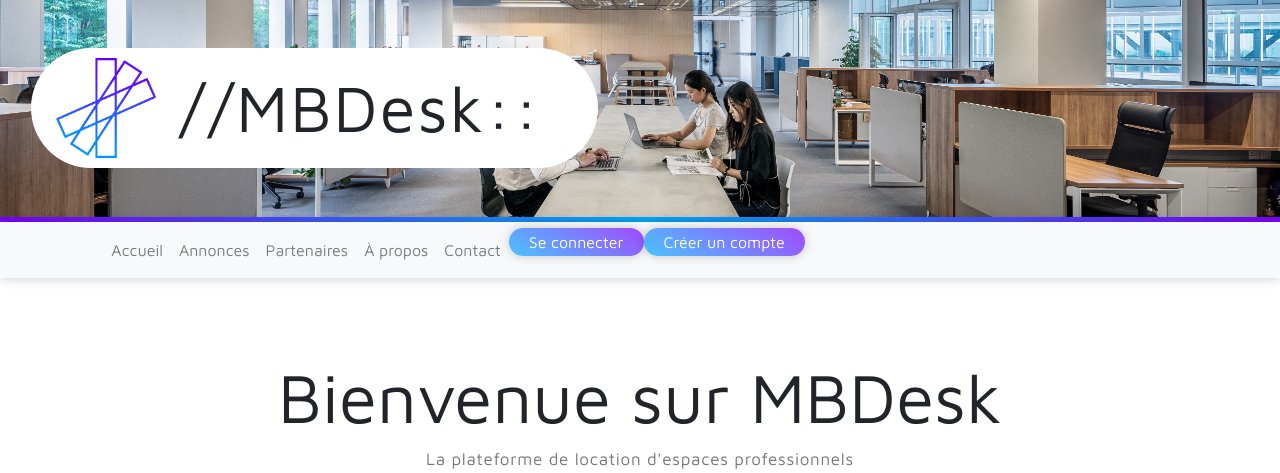
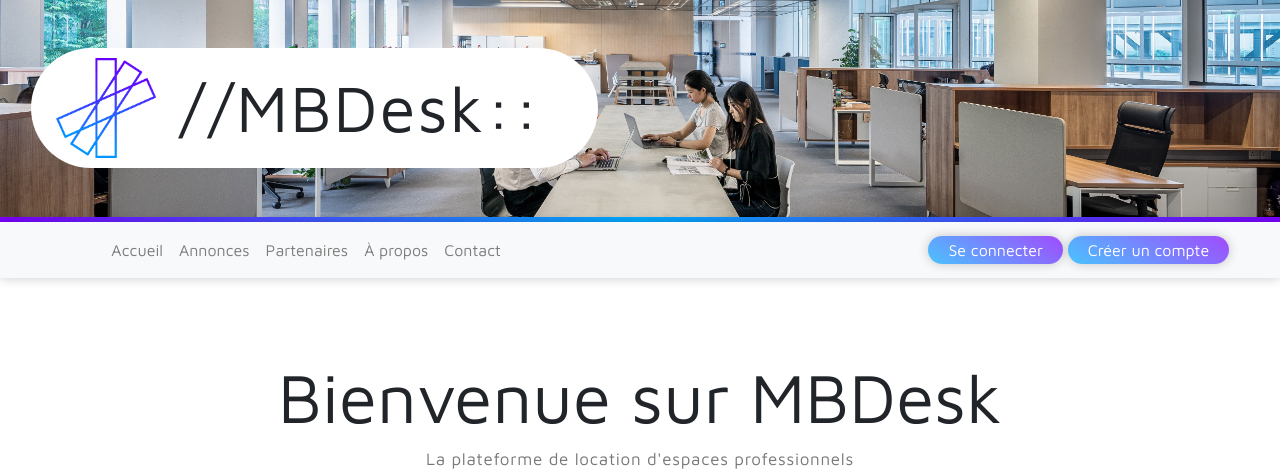
Before and after one commit to julien-pintodafonseca/My_Brainy_Desk, a PHP site: page /index.php in a window 1280 px wide. Shown: the top 473 px of the page. Run offline with PHP 8.4, Linux system fonts and the light colour scheme.

Commit message:
Màj de la barre de navigation : options de connexion/déconnexion, inscription, accès au profil

```diff
--- a/components/navigation.php
+++ b/components/navigation.php
@@ -3,7 +3,7 @@
         <span class="navbar-toggler-icon"></span>
     </button>
     <div class="collapse navbar-collapse" id="navbarNavDropdown">
-        <ul class="navbar-nav">
+        <ul class="navbar-nav mr-auto">
             <li class="nav-item">
                 <a id="accueil" class="nav-link" href="index.php">Accueil</a>
             </li>
@@ -19,32 +19,36 @@
             <li class="nav-item">
                 <a id="contact" class="nav-link" href="contact.php">Contact</a>
             </li>
+
+
+
+
+
+
+
+        </ul>
+
+
+
+    <span class="navbar-text">
             <?php
             if (isset($_SESSION['id'])) {
                 echo '
-                    <li class="nav-item">
                         <a id="profil" class="highlight" href="profil.php">Mon profil</a>
-                    </li>
-                    <li class="nav-item">
+
                         <a id="deconnexion" class="highlight" href="deconnexion.php">Se déconnecter</a>
-                    </li>
                 ';
             } else {
                 echo '
-                    <li class="nav-item">
                         <a id="connexion" class="highlight" href="connexion.php">Se connecter</a>
-                    </li>
-                    <li class="nav-item">
+
                         <a id="inscription" class="highlight" href="inscription.php">Créer un compte</a>
-                    </li>
                 ';
             }
 
             ?>
+                </span>
 
-
-
-        </ul>
     </div>
 </nav>
 
--- a/css/navigation.css
+++ b/css/navigation.css
@@ -4,9 +4,9 @@ nav .highight {
     padding: 0 20px 0 20px;
     color: white;
     box-shadow: 0 0 11px rgba(0, 0, 0, .21);
-    transition: 0.5s;
     margin-left:5px;
     margin-right:5px;
+    transition: 0.5s;
 }
 
 nav .highlight:hover {
@@ -14,3 +14,7 @@ nav .highlight:hover {
     box-shadow: 0 0 11px rgba(0,0,0, .42);
     transition:0.5s;
 }
+
+.navbar-text {
+    padding-right: 3%;
+}
--- a/css/style.css
+++ b/css/style.css
@@ -80,7 +80,7 @@ a.highlight {
     background: linear-gradient(33deg, rgba(0,172,255,0.7) 0%, rgba(124,0,255,0.7) 100%);
     border-radius: 100px;
     padding: 5px 20px 5px 20px;
-    color: white;
+    color: white !important;
     box-shadow: 0 0 11px rgba(0, 0, 0, .21);
     transition: 0.5s;
 }
```
